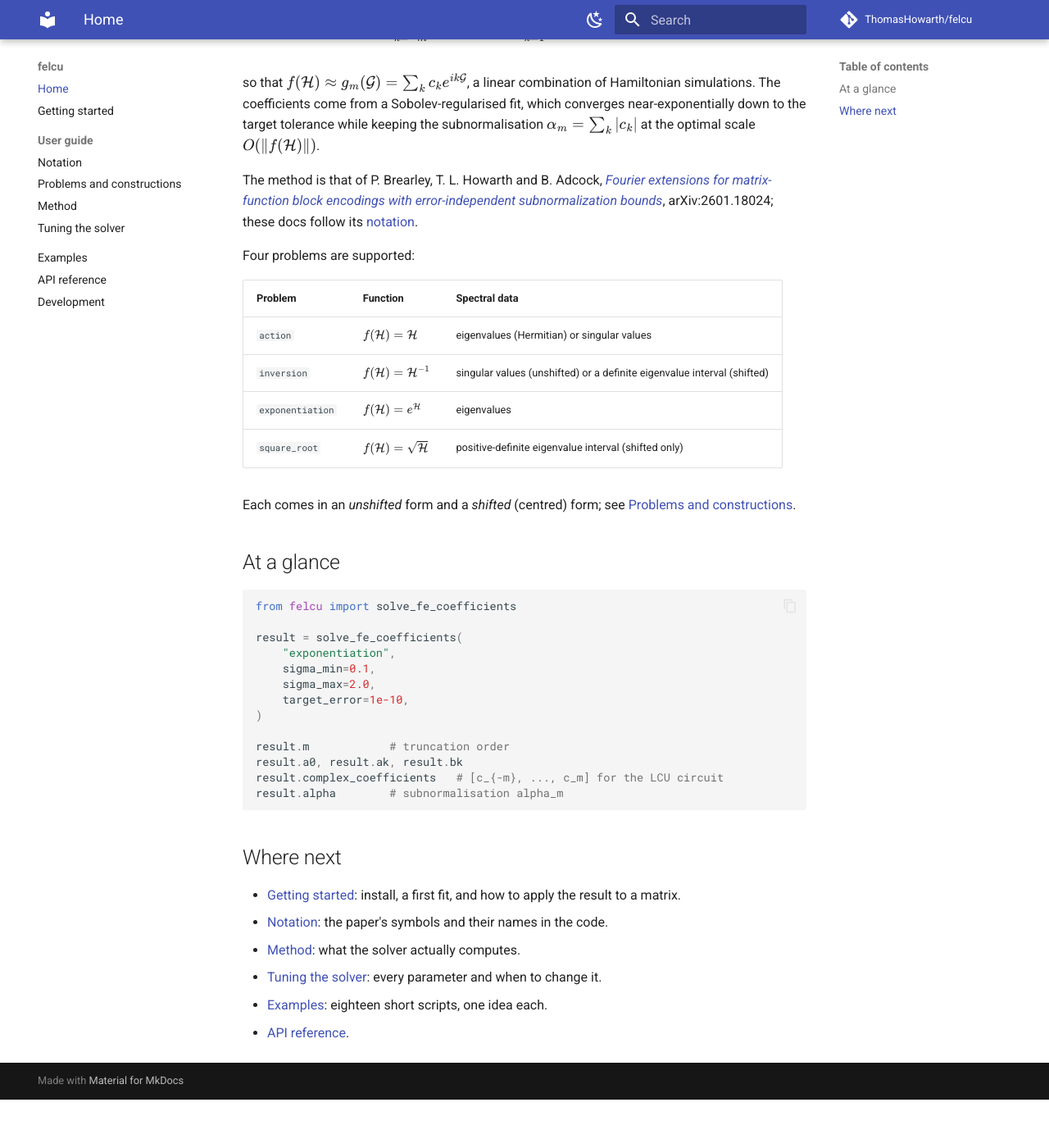
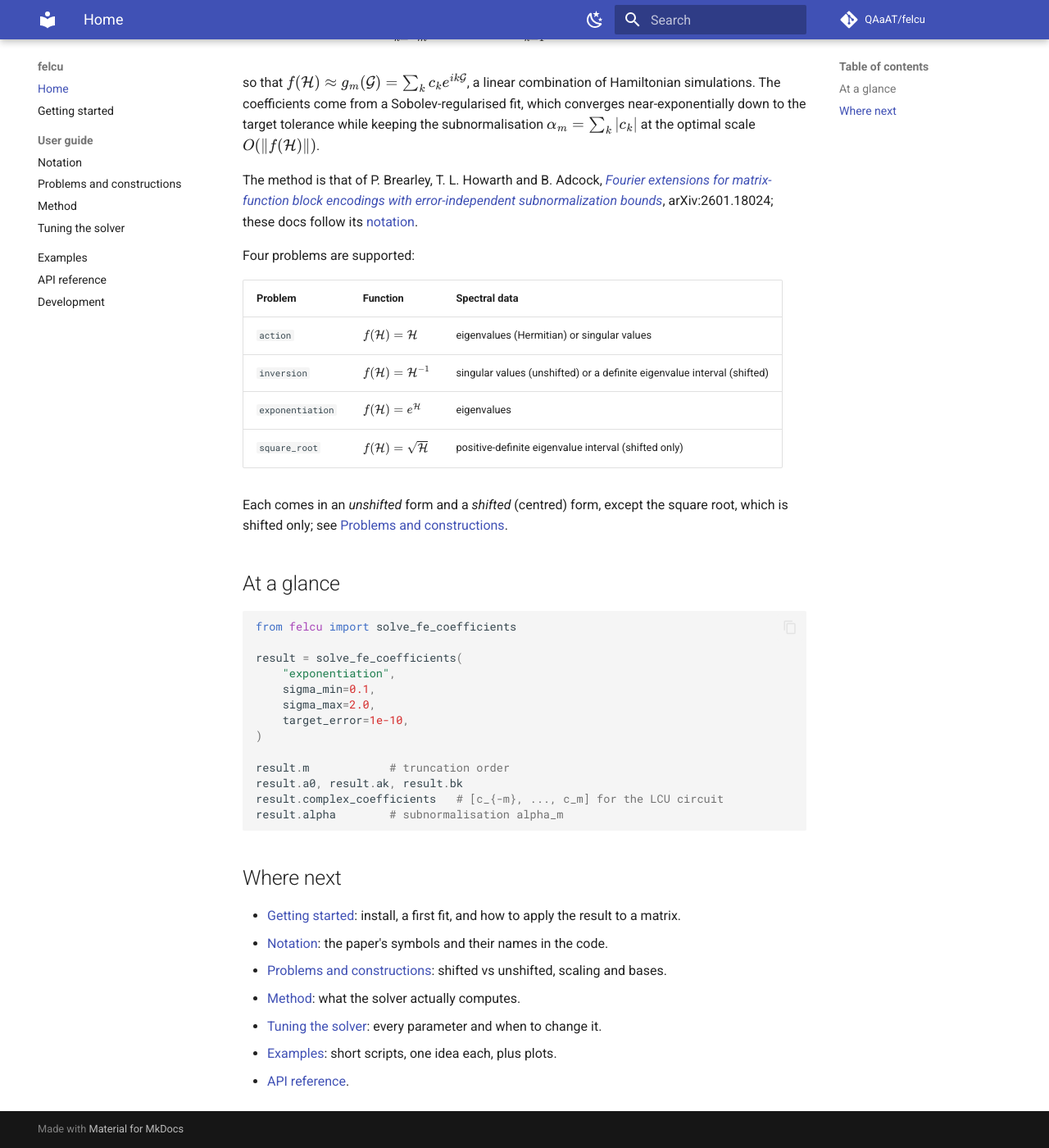
Before and after one commit to QAaAT/felcu, an MkDocs documentation site: the page built from docs/index.md, in a window 1280 px wide and 1400 px high, scrolled down 334 px. Shown: the whole window at 82% size. Built offline with MkDocs 1.6.1 and Material for MkDocs 9.7.7, drawn with Linux system fonts in a browser that asks for light colours; comment, search, counter and statistics services are not loaded; before the commit the page ends 1675 px from its top, so only the background shows below that.

Commit message:
Point the docs at QAaAT/felcu and fix notation tables (#2)
Move site_url, repo_url and repo_name, the README doc links and the
clone URL to the QAaAT organisation. Replace bare | in the maths of the
notation tables with \lvert/\rvert so the condition-number, alpha_m and
Sobolev-weight rows no longer split into extra cells. Also note that the
square root is shifted only, link the problems page from the home page,
drop the stale example count, correct the default m grid to 31 values,
and list _io.py in the package layout.

Co-authored-by: Claude Opus 5.5 <noreply@anthropic.com>

```diff
--- a/docs/index.md
+++ b/docs/index.md
@@ -30,7 +30,8 @@ Four problems are supported:
 | `exponentiation` | \(f(\mathcal H) = e^{\mathcal H}\) | eigenvalues |
 | `square_root` | \(f(\mathcal H) = \sqrt{\mathcal H}\) | positive-definite eigenvalue interval (shifted only) |
 
-Each comes in an *unshifted* form and a *shifted* (centred) form; see
+Each comes in an *unshifted* form and a *shifted* (centred) form, except the
+square root, which is shifted only; see
 [Problems and constructions](guide/problems.md).
 
 ## At a glance
@@ -56,7 +57,10 @@ result.alpha        # subnormalisation alpha_m
 - [Getting started](getting-started.md): install, a first fit, and how to
   apply the result to a matrix.
 - [Notation](guide/notation.md): the paper's symbols and their names in the code.
+- [Problems and constructions](guide/problems.md): shifted vs unshifted,
+  scaling and bases.
 - [Method](guide/method.md): what the solver actually computes.
 - [Tuning the solver](guide/parameters.md): every parameter and when to change it.
-- [Examples](examples.md): eighteen short scripts, one idea each.
+- [Examples](examples.md): short scripts, one idea each, plus
+  plots.
 - [API reference](api.md).
--- a/mkdocs.yml
+++ b/mkdocs.yml
@@ -1,8 +1,8 @@
 site_name: felcu
 site_description: Sobolev-regularised Fourier-extension coefficients for LCU block encodings
-site_url: https://thomashowarth.github.io/felcu/
-repo_url: https://github.com/ThomasHowarth/felcu
-repo_name: ThomasHowarth/felcu
+site_url: https://qaaat.github.io/felcu/
+repo_url: https://github.com/QAaAT/felcu
+repo_name: QAaAT/felcu
 edit_uri: edit/main/docs/
 
 theme:
```
Also changed, not shown: README.md (+7 -7 lines), docs/development.md (+3 -2 lines), docs/guide/notation.md (+3 -3 lines), docs/guide/parameters.md (+1 -1 lines).
